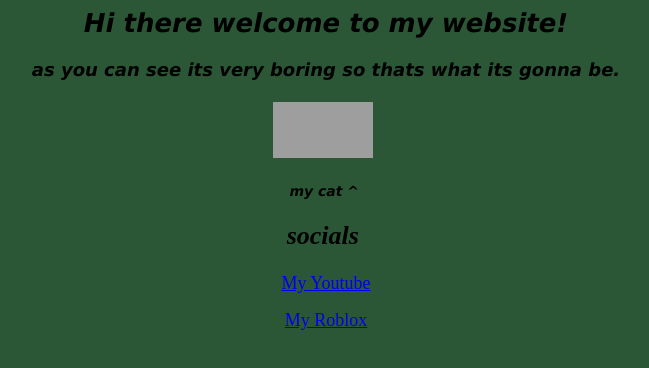
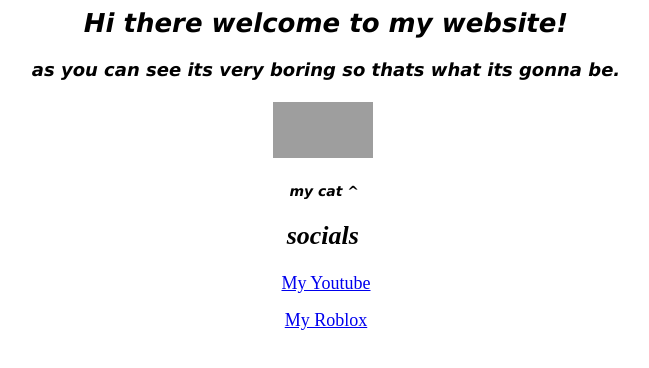
Before and after one commit to MyrbleTESING/myrble-website, a plain HTML site: page index.html in a window 1280 px wide. Shown: the whole page, without its empty margins (314-963 px from the left). Drawn offline with Linux system fonts and the light colour scheme; grey boxes are pictures that could not be loaded.

Commit message:
Update index.html

```diff
--- a/index.html
+++ b/index.html
@@ -2,7 +2,7 @@
   <head>
     <title> TEST </title>
   </head>
-<body bgcolor="#2b5737"
+<body H1{color: #2b5737
   </body>
 </html>
 <h1 style="text-align:center"><span style="font-size:26px"><em><span style="font-family:Verdana,Geneva,sans-serif">Hi there welcome to my website!</span></em></span></h1>
```
